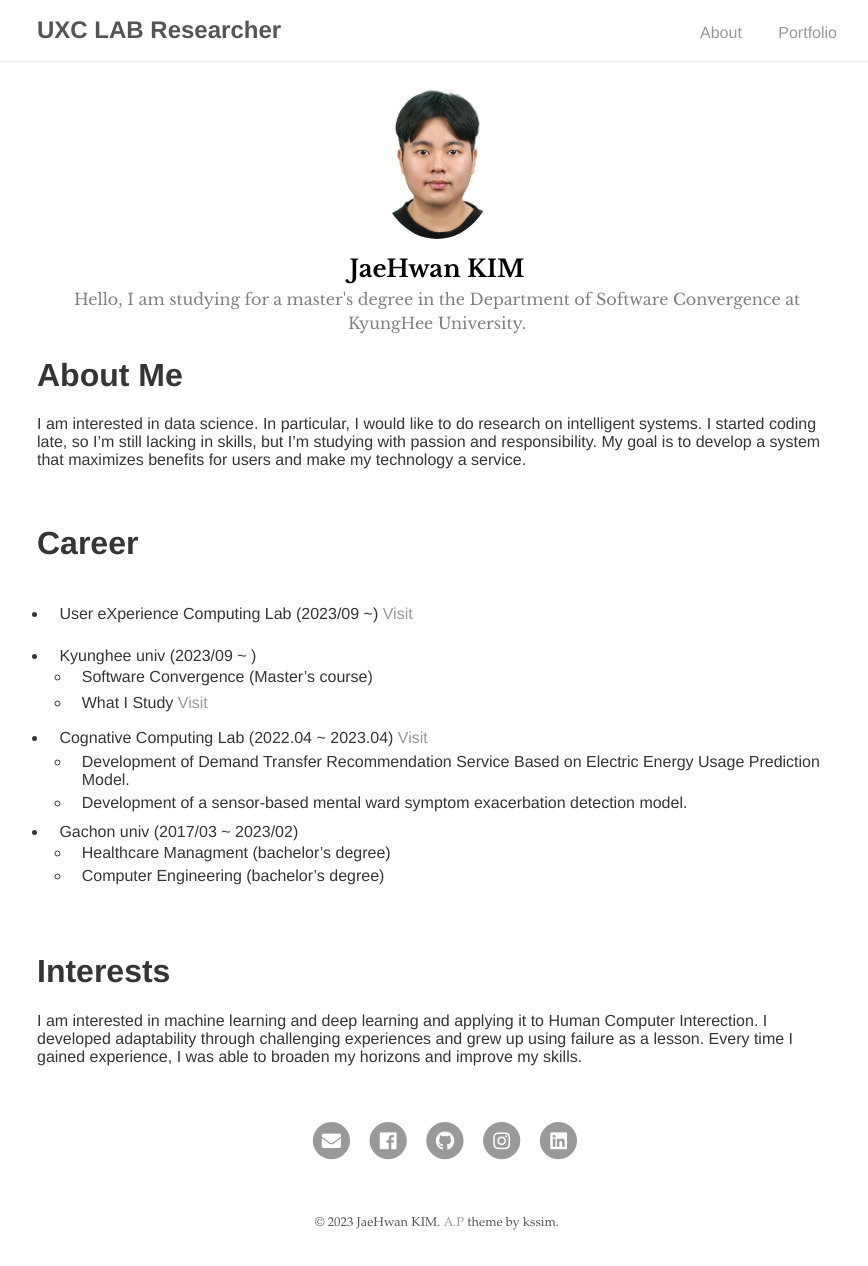
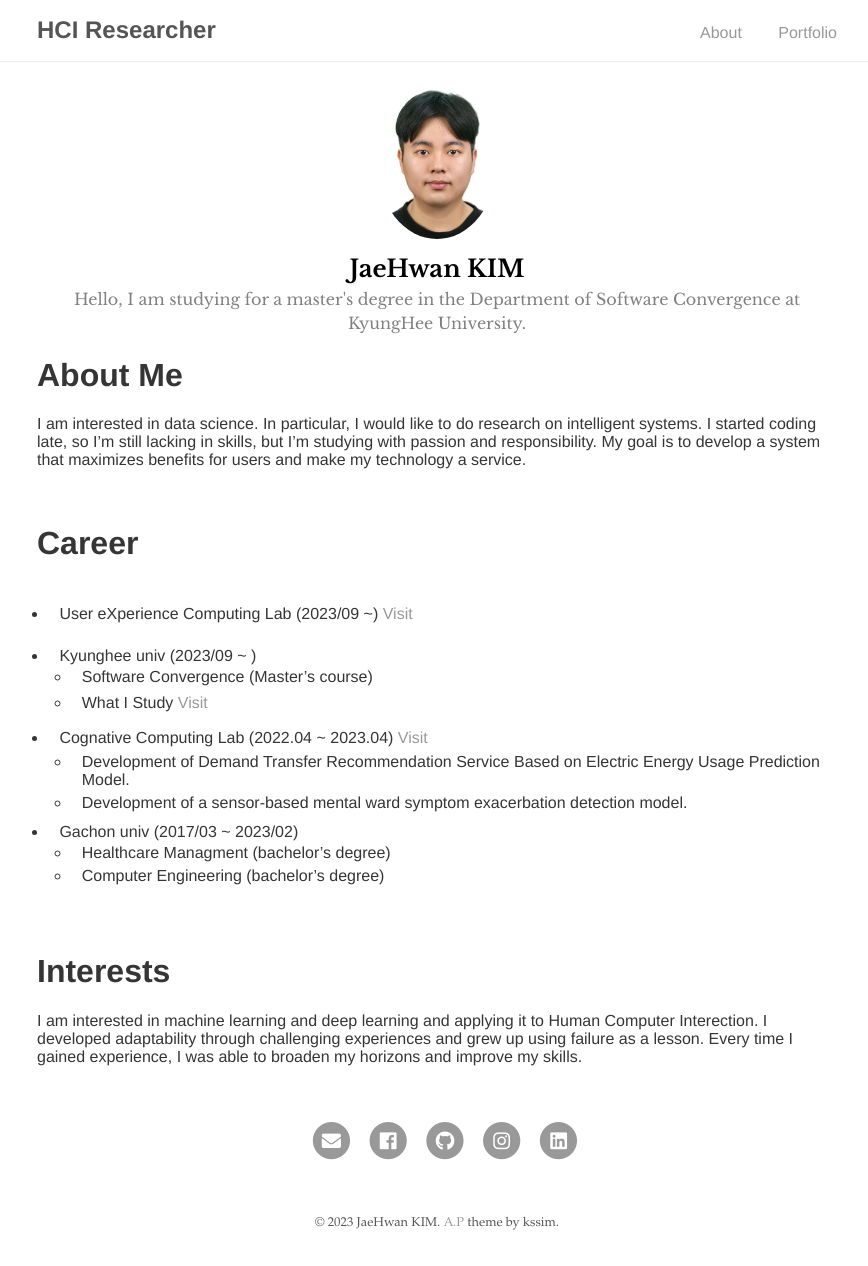
Before and after one commit to kjhwan98/kjhwan98.github.io, a Jekyll site: the page built from index.md, in a window 1280 px wide. Shown: the whole page, without its empty margins (203-1071 px from the left). Built offline with Jekyll 4.4.1, drawn with Linux system fonts in a browser that asks for light colours; our own code applies the rules of GitHub Pages for plain Markdown files.

Commit message:
Update _config.yml

```diff
--- a/_config.yml
+++ b/_config.yml
@@ -1,5 +1,5 @@
 # Site settings
-title: UXC LAB Researcher
+title: HCI Researcher
 baseurl: ""
 url: "https://kjhwan98.github.io"
 google_analytics: # Tracking ID, e.g. "UA-000000-01"
```
